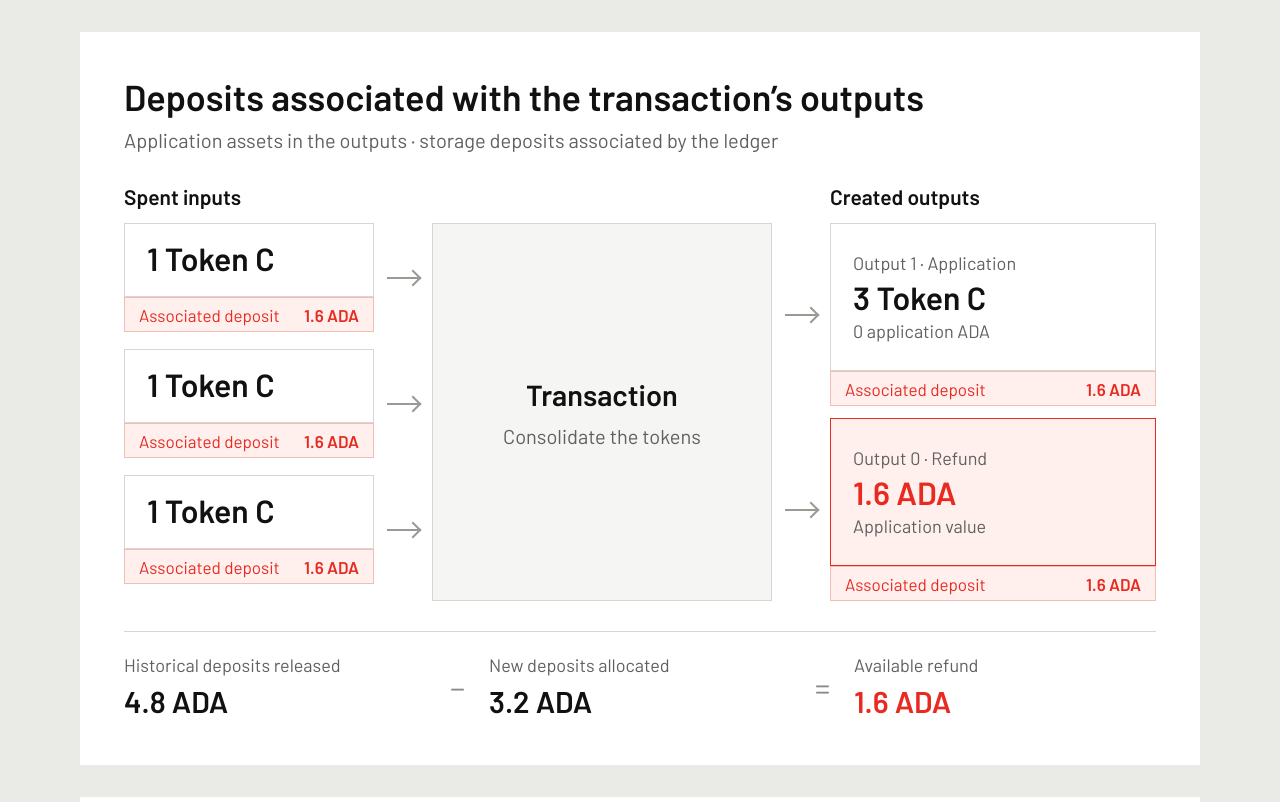
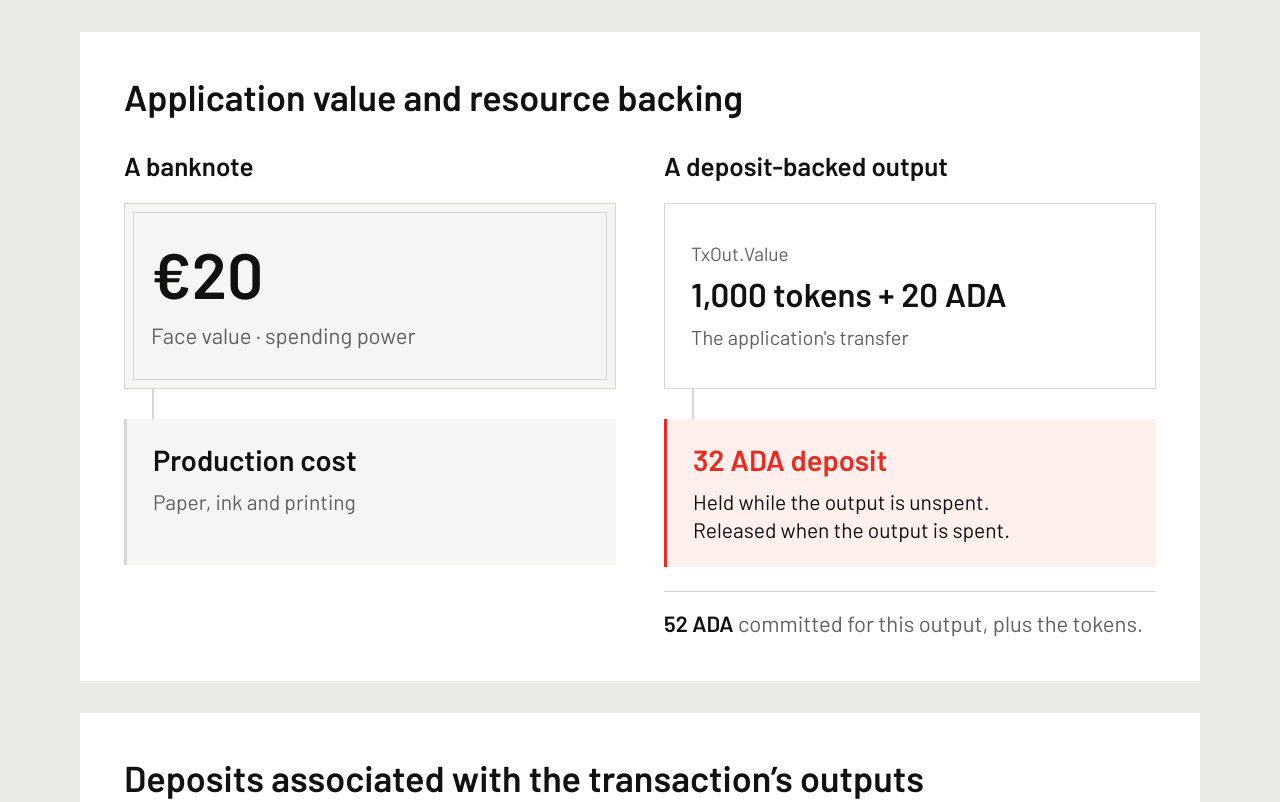
Before and after one commit to input-output-hk/arc-cardano-minutxo-alternatives, a plain HTML site: page CIP-????/images/tx-builder-dsl.html in a window 1280 px wide. Shown: the top 802 px of the page. Drawn offline with Linux system fonts and the light colour scheme.

Commit message:
Introduce deposit accounting through banknotes and name construction operations

```diff
--- a/CIP-????/images/tx-builder-dsl.html
+++ b/CIP-????/images/tx-builder-dsl.html
@@ -152,12 +152,12 @@ strong { font-weight: 600; }
 .accounting p { font-size: 18px; color: var(--muted); }
 .accounting strong { display: block; margin-top: 4px; font-size: 30px; }
 .accounting .operator { font-size: 30px; color: #8b8b86; }
-.helper-band { display: grid; grid-template-columns: 1fr 40px 1fr; gap: 22px; align-items: center; margin-top: 34px; padding-top: 24px; border-top: 1px solid var(--line); }
+.calculation-band { display: grid; grid-template-columns: 1fr 40px 1fr; gap: 22px; align-items: center; margin-top: 34px; padding-top: 24px; border-top: 1px solid var(--line); }
 .policy { display: flex; gap: 28px; }
 .policy div { flex: 1; }
-.policy span, .helper-band .helper span { display: block; font-size: 18px; color: var(--muted); margin-bottom: 4px; }
-.policy strong, .helper-band .helper strong { font-size: 22px; font-weight: 600; }
-.helper-band .helper { border-left: 3px solid var(--red); padding-left: 19px; }
+.policy span, .calculation-band .calculation-result span { display: block; font-size: 18px; color: var(--muted); margin-bottom: 4px; }
+.policy strong, .calculation-band .calculation-result strong { font-size: 22px; font-weight: 600; }
+.calculation-band .calculation-result { border-left: 3px solid var(--red); padding-left: 19px; }
 .cases { display: grid; grid-template-columns: repeat(3,1fr); gap: 26px; margin-top: 30px; }
 .case { border-top: 3px solid var(--ink); padding-top: 18px; }
 .case h2 { font-size: 27px; }
@@ -273,11 +273,47 @@ strong { font-weight: 600; }
 .applied-tx .operation strong { font-size:26px; }
 .block-origin { margin-top:25px; border-top:1px solid var(--line); padding-top:20px; font-size:21px; color:var(--muted); }
 .block-origin strong { color:var(--ink); }
+.value-analogy { display:grid; grid-template-columns:1fr 1fr; gap:48px; margin-top:32px; }
+.value-analogy h2 { font-size:26px; margin-bottom:20px; }
+.face-value, .application-value { height:186px; border:1.5px solid var(--line); padding:26px; display:flex; flex-direction:column; justify-content:center; }
+.face-value { outline:1px solid var(--line); outline-offset:-10px; background:var(--paper); }
+.face-value strong { font-size:64px; line-height:1; }
+.face-value span { font-size:22px; color:var(--muted); margin-top:15px; }
+.application-value span { font-size:19px; color:var(--muted); margin-bottom:9px; }
+.application-value strong { font-size:33px; line-height:1.15; }
+.application-value p { font-size:20px; color:var(--muted); margin-top:10px; }
+.backing-connector { height:30px; width:2px; background:var(--line); margin-left:28px; }
+.note-cost, .explicit-deposit { min-height:146px; border-left:3px solid var(--line); background:var(--paper); padding:22px 26px; }
+.note-cost strong, .explicit-deposit strong { font-size:29px; display:block; margin-bottom:9px; }
+.note-cost p, .explicit-deposit p { font-size:21px; line-height:1.35; }
+.note-cost p { color:var(--muted); }
+.explicit-deposit { border-color:var(--red); background:var(--red-soft); }
+.explicit-deposit strong { color:var(--red); }
+.output-commitment { margin-top:24px; border-top:1px solid var(--line); padding-top:17px; font-size:22px; color:var(--muted); }
+.output-commitment strong { color:var(--ink); }
 @media print { body { background:#fff; } .figure { break-after:page; margin:0; } }
 </style>
 </head>
 <body>
 <!-- Render each .figure separately at deviceScaleFactor 2 for the Markdown PNGs. -->
+<section class="figure" id="01-application-value-and-deposit">
+  <h1>Application value and resource backing</h1>
+  <div class="value-analogy">
+    <div>
+      <h2>A banknote</h2>
+      <div class="face-value"><strong>€20</strong><span>Face value · spending power</span></div>
+      <div class="backing-connector"></div>
+      <div class="note-cost"><strong>Production cost</strong><p>Paper, ink and printing</p></div>
+    </div>
+    <div>
+      <h2>A deposit-backed output</h2>
+      <div class="application-value"><span>TxOut.Value</span><strong>1,000 tokens + 20 ADA</strong><p>The application's transfer</p></div>
+      <div class="backing-connector"></div>
+      <div class="explicit-deposit"><strong>32 ADA deposit</strong><p>Held while the output is unspent.<br>Released when the output is spent.</p></div>
+      <p class="output-commitment"><strong>52 ADA</strong> committed for this output, plus the tokens.</p>
+    </div>
+  </div>
+</section>
 <section class="figure with-deposits" id="02-dsl-deposit-view">
   <h1>Deposits associated with the transaction’s outputs</h1>
   <p class="caption">Application assets in the outputs · storage deposits associated by the ledger</p>
@@ -300,7 +336,7 @@ strong { font-weight: 600; }
 
 <section class="figure" id="03-dsl-net-declaration">
   <h1>Build the application flow. Review the net.</h1>
-  <p class="caption">The helper computes the deposit adjustment from the selected inputs and outputs.</p>
+  <p class="caption">The net deposit change is calculated from the selected inputs and outputs.</p>
   <div class="flow">
     <div><h3 class="column-title">Application inputs</h3><div class="output-stack input-stack">
       <div class="token-card"><span class="value">1 Token C</span><span class="application">0 application ADA</span></div>
@@ -315,7 +351,7 @@ strong { font-weight: 600; }
       <div class="token-card refund"><span class="name">Output 0 · Refund</span><span class="value">1.6 ADA</span><span class="application">Receives the released surplus</span></div>
     </div></div>
   </div>
-  <div class="helper-band"><div class="policy"><div><span>Funding candidate</span><strong>reserve#0</strong></div><div><span>Refund destination</span><strong>output 0</strong></div></div><i class="arrow"></i><div class="helper"><span>Helper functions</span><strong>Calculate the net and prepare the declaration</strong></div></div>
+  <div class="calculation-band"><div class="policy"><div><span>Funding candidate</span><strong>reserve#0</strong></div><div><span>Refund destination</span><strong>output 0</strong></div></div><i class="arrow"></i><div class="calculation-result"><span>computeNetBalance</span><strong>Calculate the net deposit declaration</strong></div></div>
 </section>
 
 <section class="figure" id="04-dsl-funding-refund">
@@ -347,10 +383,10 @@ strong { font-weight: 600; }
 </section>
 <section class="figure" id="07-dsl-ledger-interface">
   <h1>From construction choices to the signed transaction</h1>
-  <p class="caption">The helper prepares the inputs, outputs and deposit declaration that the ledger receives.</p>
+  <p class="caption">updateTxBodyWithNetBalance returns the prepared body with its deposit declaration.</p>
   <div class="interface">
     <div class="interface-panel"><h2>Above the ledger</h2><div class="field"><span>Application flow</span><strong>3 token inputs → 1 token output</strong></div><div class="field"><span>Funding candidate</span><strong>reserve#0</strong></div><div class="field"><span>Supplied refund output</span><strong>output 0 · 1.6 ADA</strong></div><div class="field"><span>Calculated deposit change</span><strong class="red">Release 1.6 ADA</strong></div></div>
-    <div class="interface-arrow"><span>Helper</span><i class="arrow"></i></div>
+    <div class="interface-arrow"><span>Prepare<br>TxBody</span><i class="arrow"></i></div>
     <div class="interface-panel signed"><h2>TxBody</h2><div class="field"><span>Ordinary inputs</span><strong>3 application input references</strong></div><div class="field"><span>Ordinary outputs</span><p><strong>output 0</strong> &nbsp; 1.6 ADA</p><p><strong>output 1</strong> &nbsp; 3 Token C</p></div><div class="field"><span>Net deposit declaration</span><strong class="red">Release 1,600,000 lovelace</strong><p>Settlement index &nbsp; <strong>0</strong></p></div></div>
   </div>
 </section>
```
Also changed, not shown: CIP-????/images/01-application-value-and-deposit.png (added), CIP-????/images/03-dsl-net-declaration.png, CIP-????/images/07-dsl-ledger-interface.png, 1 other file.
